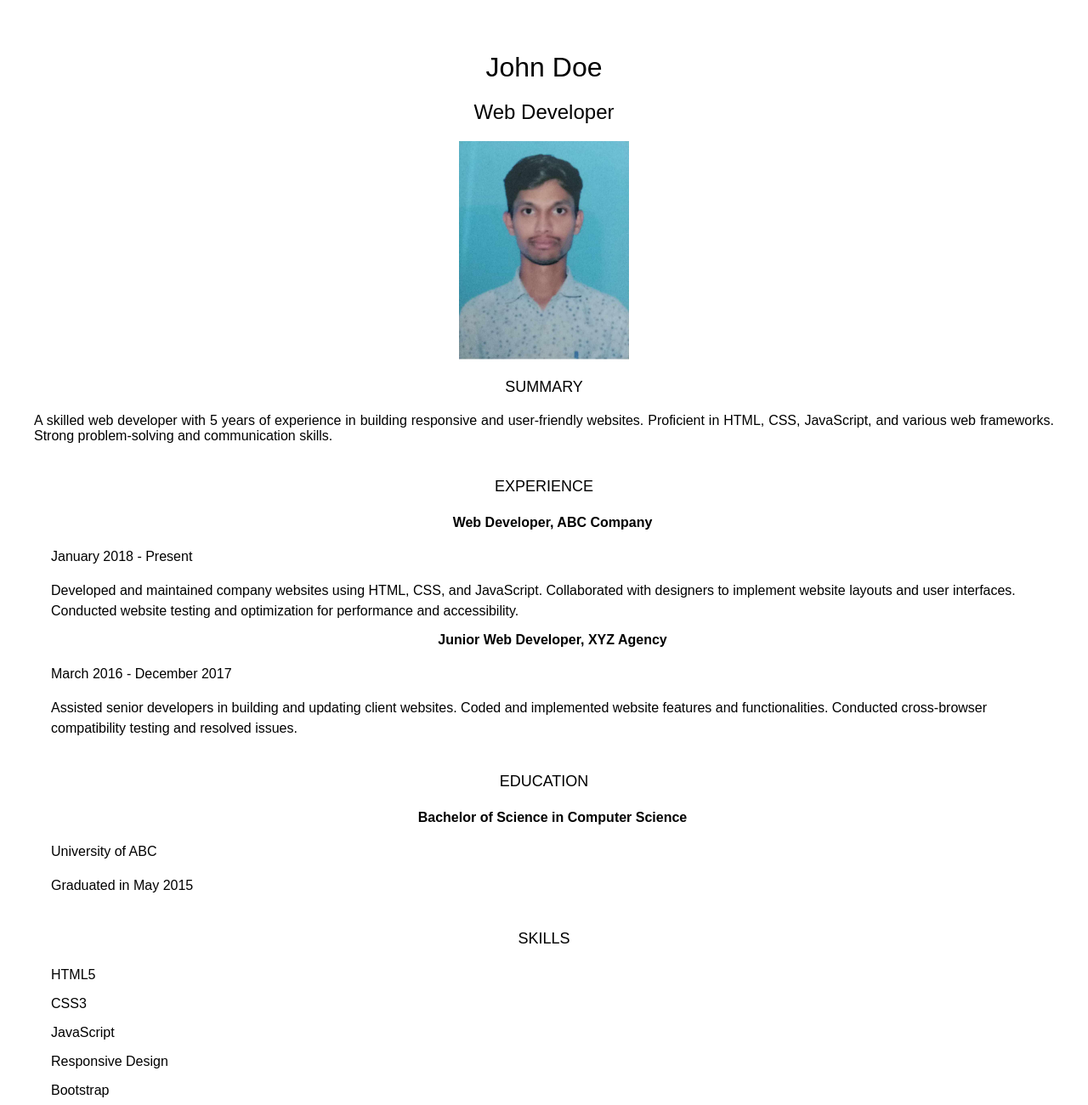
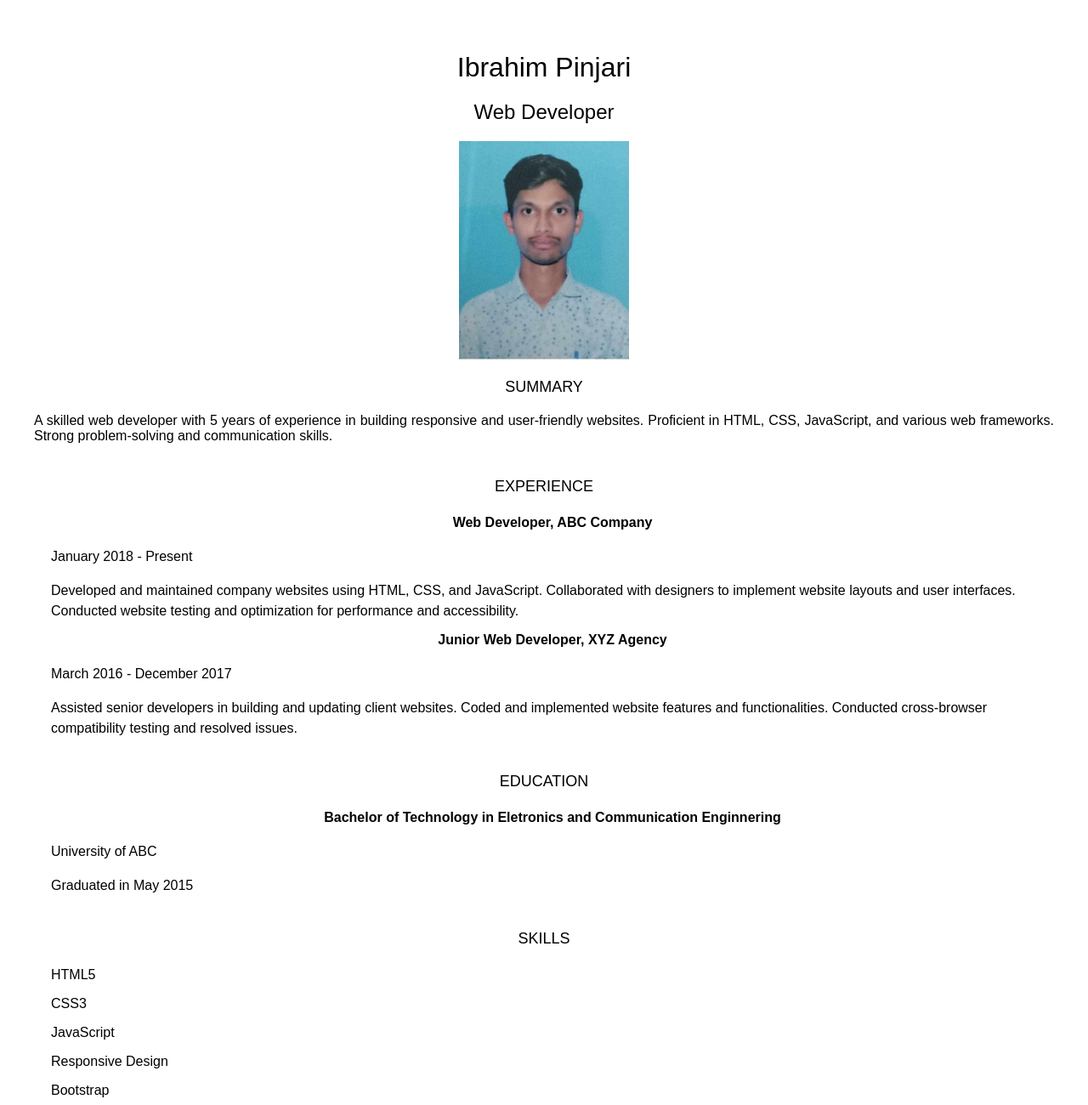
Before and after one commit to ibrahimpinjari/Ibrahim, a plain HTML site: page index.html in a window 1280 px wide. Shown: the top 1300 px of the page at 85% size. Drawn offline with Linux system fonts and the light colour scheme.

Commit message:
9th commit

```diff
--- a/index.html
+++ b/index.html
@@ -44,35 +44,35 @@
       margin-bottom: 15px;
     }
 
-    /* Additional styles for the page title */
+
     h1 {
       font-size: 32px;
       margin-bottom: 10px;
     }
 
-    /* Additional styles for the job titles */
+
     h4 {
       margin-top: 10px;
       margin-bottom: 5px;
       font-weight: bold;
     }
 
-    /* Additional styles for the dates */
+
     p:last-child {
       margin-bottom: 0;
     }
 
-    /* Additional styles for the candidate picture */
+
     .picture-container {
       text-align: center;
     }
   </style>
 </head>
 <body>
-  <h1>John Doe</h1>
+  <h1>Ibrahim Pinjari</h1>
   <h2>Web Developer</h2>
   <div class="picture-container">
-    <img src="imge.png" alt="Candidate Photo" width="200">
+    <img src="image.png" alt="Candidate Photo" width="200">
   </div>
 
   <section class="section">
@@ -100,7 +100,7 @@
     <h3>Education</h3>
     <ul>
       <li>
-        <h4>Bachelor of Science in Computer Science</h4>
+        <h4>Bachelor of Technology in Eletronics and Communication Enginnering  </h4>
         <p>University of ABC</p>
         <p>Graduated in May 2015</p>
       </li>
```
Also changed, not shown: image.png (renamed from imge.png), 1 other file.
